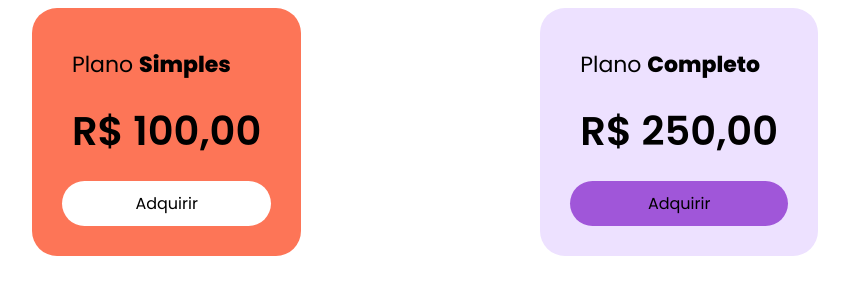
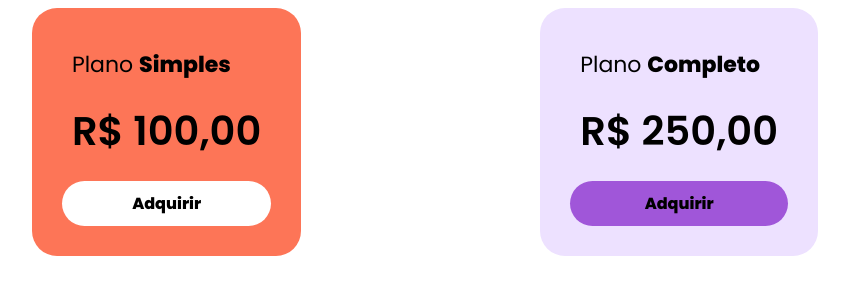
Before and after one commit to aronseixas/projeto1-angular, an Angular app: page / in a window 1280 px wide. Shown: the top 300 px of the page, without its empty margins (215-1064 px from the left). Built offline with nearby package versions, Linux system fonts and the light colour scheme.

Commit message:
Criação dos cards Pt-2

```diff
--- a/src/app/card-roxo/card-roxo.component.scss
+++ b/src/app/card-roxo/card-roxo.component.scss
@@ -26,6 +26,8 @@
         margin-top: 10px;
         border-radius: 25px;
         background-color: #a056d9;
+        cursor: pointer;
+        font-weight: bold;
     }
 
 }
--- a/src/app/card/card.component.scss
+++ b/src/app/card/card.component.scss
@@ -26,6 +26,8 @@
         margin-top: 10px;
         border-radius: 25px;
         background-color: white;
+        cursor: pointer;
+        font-weight: bold;
     }
 
 }
```
